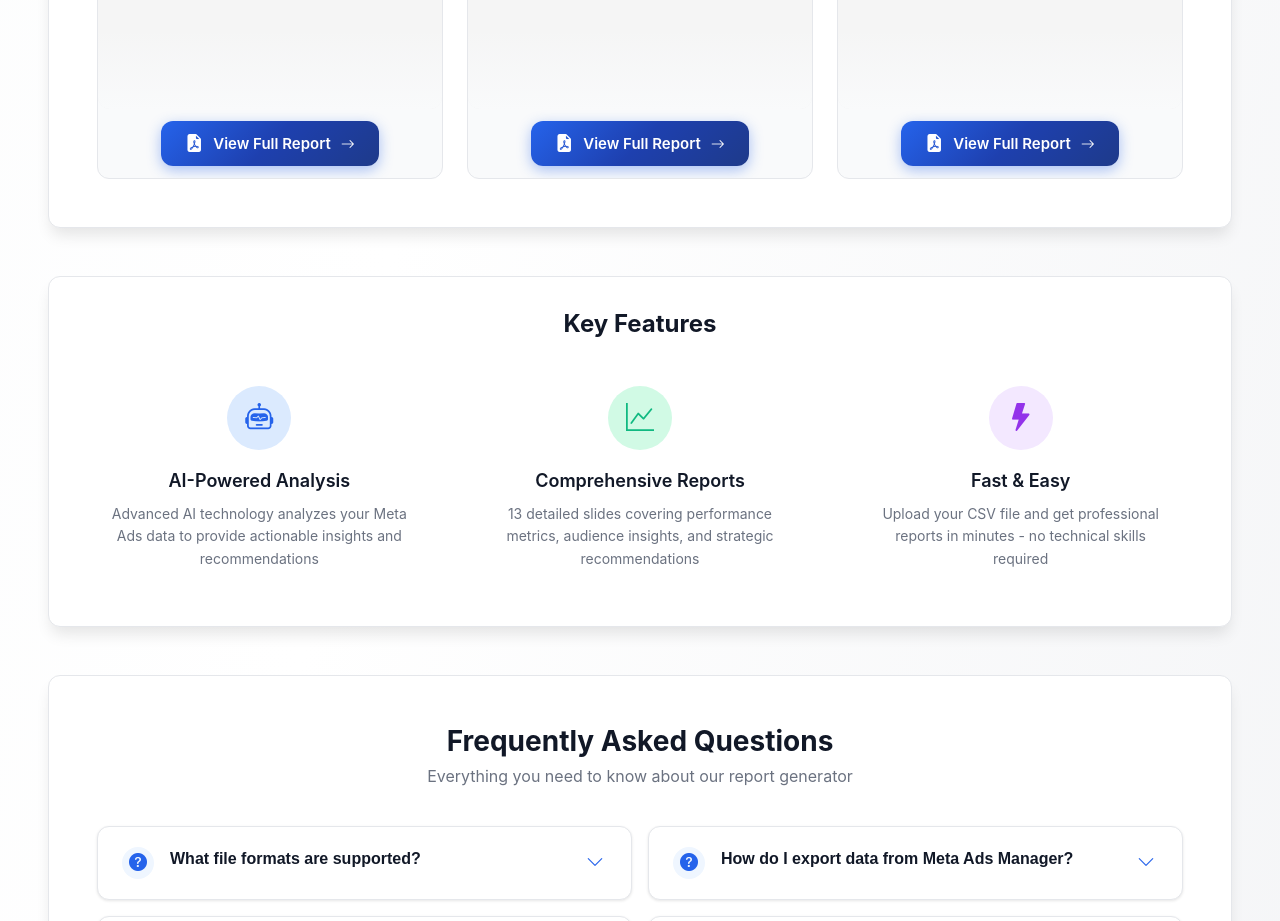
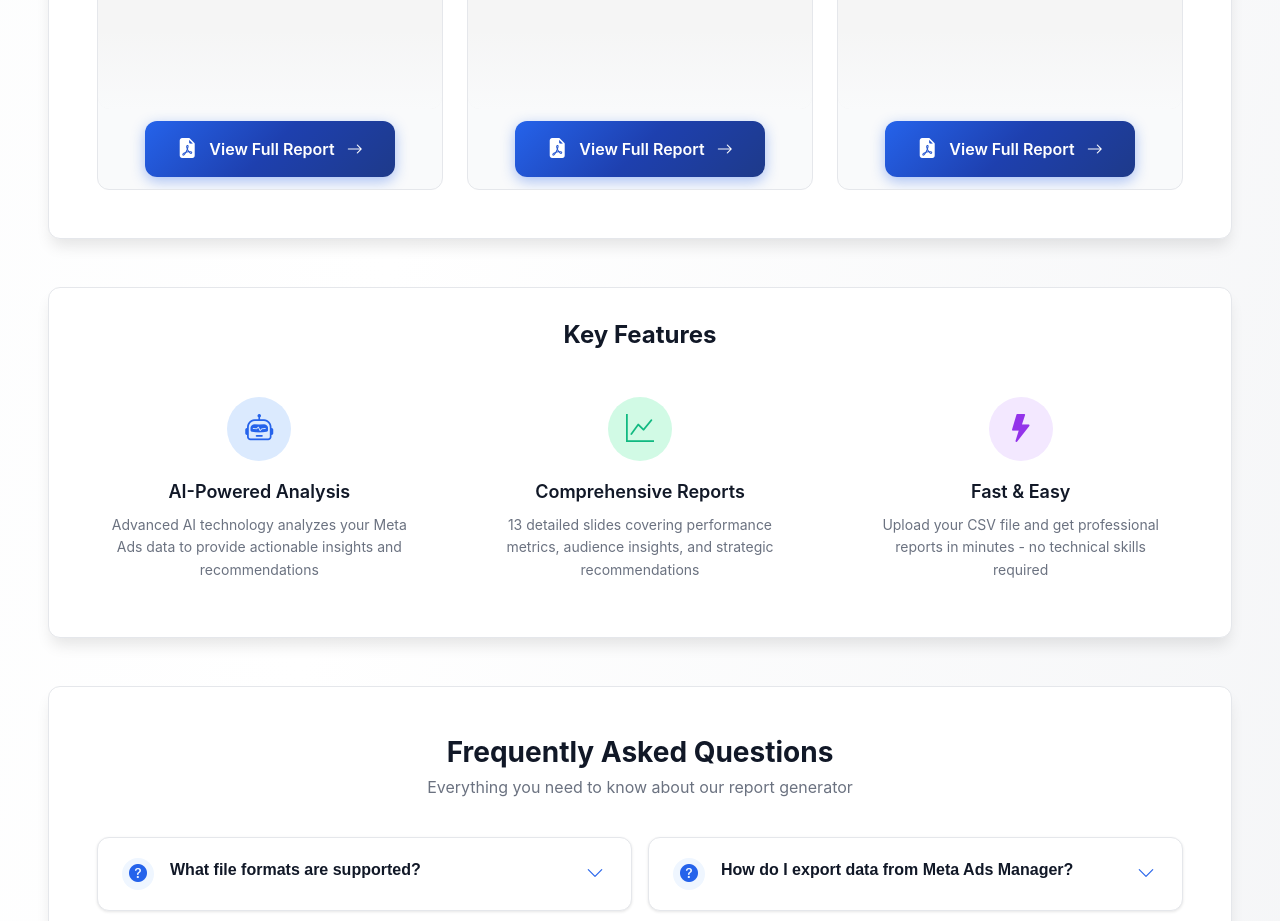
Before and after one commit to Briyanes/meta-ads-report-generator, a Next.js app: page /home in a window 1280 px wide. Shown: the part 3720-4641 px from the top of the page. Built offline with nearby package versions, Linux system fonts and the light colour scheme.

Commit message:
feat: Increase View Full Report button size with larger padding and font size

```diff
--- a/app/home/page.tsx
+++ b/app/home/page.tsx
@@ -1392,33 +1392,39 @@ export default function HomePage() {
                   style={{
                     display: 'inline-flex',
                     alignItems: 'center',
-                    gap: '10px',
-                    padding: '12px 24px',
+                    gap: '12px',
+                    padding: '16px 32px',
                     background: 'linear-gradient(135deg, #2563eb 0%, #1e40af 50%, #1e3a8a 100%)',
                     color: '#ffffff',
                     borderRadius: '12px',
                     textDecoration: 'none',
-                    fontSize: '15px',
+                    fontSize: '16px',
                     fontWeight: '600',
                     transition: 'all 0.3s cubic-bezier(0.4, 0, 0.2, 1)',
                     boxShadow: '0 4px 14px 0 rgba(37, 99, 235, 0.39)',
                     position: 'relative',
-                    overflow: 'hidden'
+                    overflow: 'hidden',
+                    minWidth: '200px',
+                    justifyContent: 'center'
                   }}
                   onMouseEnter={(e) => {
                     e.currentTarget.style.transform = 'translateY(-3px) scale(1.02)'
                     e.currentTarget.style.boxShadow = '0 8px 25px 0 rgba(37, 99, 235, 0.5)'
                     e.currentTarget.style.background = 'linear-gradient(135deg, #3b82f6 0%, #2563eb 50%, #1e40af 100%)'
+                    const arrow = e.currentTarget.querySelector('.bi-arrow-right') as HTMLElement
+                    if (arrow) arrow.style.transform = 'translateX(4px)'
                   }}
                   onMouseLeave={(e) => {
                     e.currentTarget.style.transform = 'translateY(0) scale(1)'
                     e.currentTarget.style.boxShadow = '0 4px 14px 0 rgba(37, 99, 235, 0.39)'
                     e.currentTarget.style.background = 'linear-gradient(135deg, #2563eb 0%, #1e40af 50%, #1e3a8a 100%)'
+                    const arrow = e.currentTarget.querySelector('.bi-arrow-right') as HTMLElement
+                    if (arrow) arrow.style.transform = 'translateX(0)'
                   }}
                 >
-                  <i className="bi bi-file-earmark-pdf-fill" style={{ fontSize: '18px' }}></i>
+                  <i className="bi bi-file-earmark-pdf-fill" style={{ fontSize: '20px' }}></i>
                   <span>View Full Report</span>
-                  <i className="bi bi-arrow-right" style={{ fontSize: '14px', transition: 'transform 0.3s ease' }}></i>
+                  <i className="bi bi-arrow-right" style={{ fontSize: '16px', transition: 'transform 0.3s ease' }}></i>
                 </a>
               </div>
             </div>
@@ -1501,18 +1507,20 @@ export default function HomePage() {
                   style={{
                     display: 'inline-flex',
                     alignItems: 'center',
-                    gap: '10px',
-                    padding: '12px 24px',
+                    gap: '12px',
+                    padding: '16px 32px',
                     background: 'linear-gradient(135deg, #2563eb 0%, #1e40af 50%, #1e3a8a 100%)',
                     color: '#ffffff',
                     borderRadius: '12px',
                     textDecoration: 'none',
-                    fontSize: '15px',
+                    fontSize: '16px',
                     fontWeight: '600',
                     transition: 'all 0.3s cubic-bezier(0.4, 0, 0.2, 1)',
                     boxShadow: '0 4px 14px 0 rgba(37, 99, 235, 0.39)',
                     position: 'relative',
-                    overflow: 'hidden'
+                    overflow: 'hidden',
+                    minWidth: '200px',
+                    justifyContent: 'center'
                   }}
                   onMouseEnter={(e) => {
                     e.currentTarget.style.transform = 'translateY(-3px) scale(1.02)'
@@ -1529,9 +1537,9 @@ export default function HomePage() {
                     if (arrow) arrow.style.transform = 'translateX(0)'
                   }}
                 >
-                  <i className="bi bi-file-earmark-pdf-fill" style={{ fontSize: '18px' }}></i>
+                  <i className="bi bi-file-earmark-pdf-fill" style={{ fontSize: '20px' }}></i>
                   <span>View Full Report</span>
-                  <i className="bi bi-arrow-right" style={{ fontSize: '14px', transition: 'transform 0.3s ease' }}></i>
+                  <i className="bi bi-arrow-right" style={{ fontSize: '16px', transition: 'transform 0.3s ease' }}></i>
                 </a>
               </div>
             </div>
@@ -1614,18 +1622,20 @@ export default function HomePage() {
                   style={{
                     display: 'inline-flex',
                     alignItems: 'center',
-                    gap: '10px',
-                    padding: '12px 24px',
+                    gap: '12px',
+                    padding: '16px 32px',
                     background: 'linear-gradient(135deg, #2563eb 0%, #1e40af 50%, #1e3a8a 100%)',
                     color: '#ffffff',
                     borderRadius: '12px',
                     textDecoration: 'none',
-                    fontSize: '15px',
+                    fontSize: '16px',
                     fontWeight: '600',
                     transition: 'all 0.3s cubic-bezier(0.4, 0, 0.2, 1)',
                     boxShadow: '0 4px 14px 0 rgba(37, 99, 235, 0.39)',
                     position: 'relative',
-                    overflow: 'hidden'
+                    overflow: 'hidden',
+                    minWidth: '200px',
+                    justifyContent: 'center'
                   }}
                   onMouseEnter={(e) => {
                     e.currentTarget.style.transform = 'translateY(-3px) scale(1.02)'
@@ -1642,9 +1652,9 @@ export default function HomePage() {
                     if (arrow) arrow.style.transform = 'translateX(0)'
                   }}
                 >
-                  <i className="bi bi-file-earmark-pdf-fill" style={{ fontSize: '18px' }}></i>
+                  <i className="bi bi-file-earmark-pdf-fill" style={{ fontSize: '20px' }}></i>
                   <span>View Full Report</span>
-                  <i className="bi bi-arrow-right" style={{ fontSize: '14px', transition: 'transform 0.3s ease' }}></i>
+                  <i className="bi bi-arrow-right" style={{ fontSize: '16px', transition: 'transform 0.3s ease' }}></i>
                 </a>
               </div>
             </div>
```
